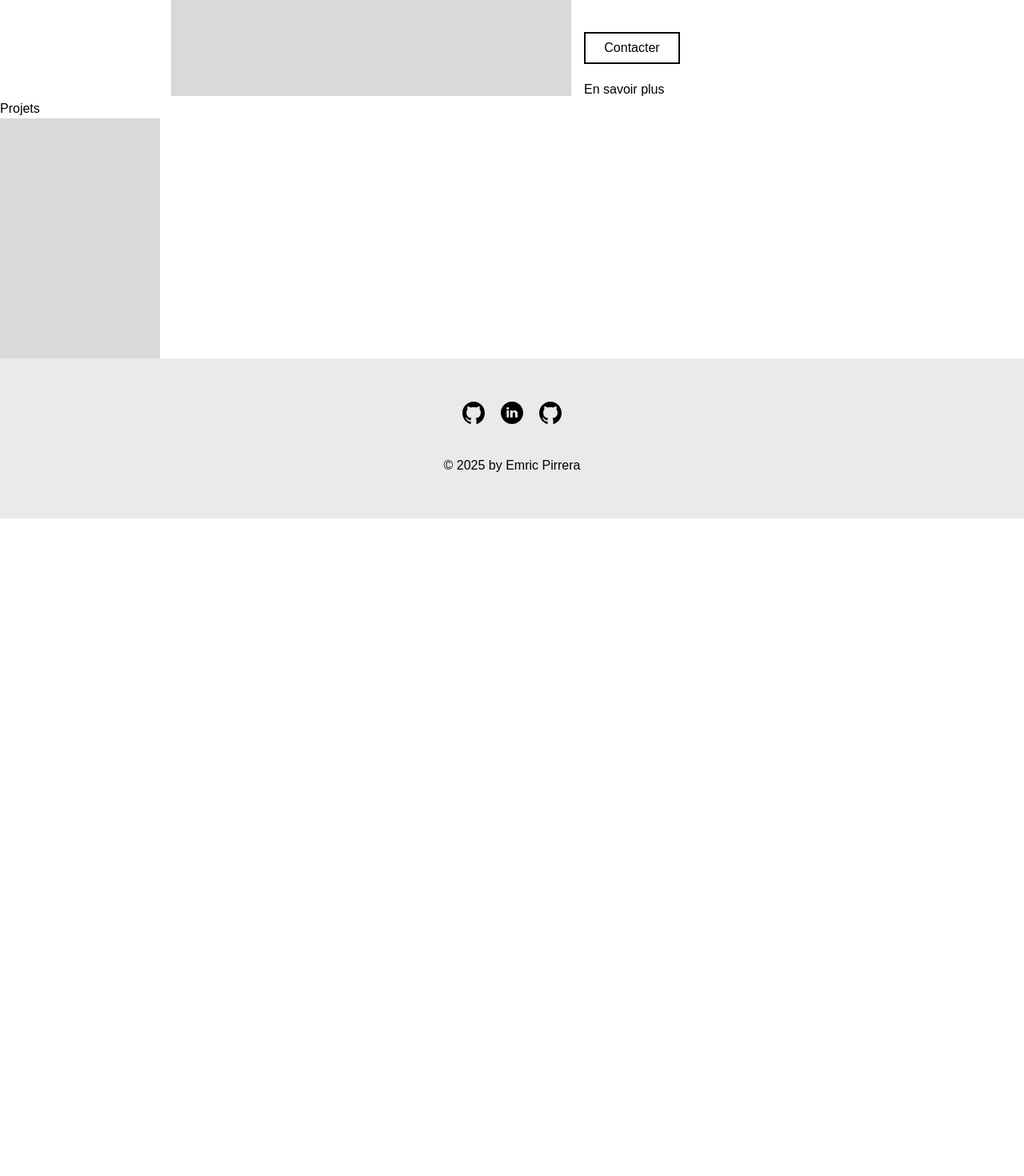
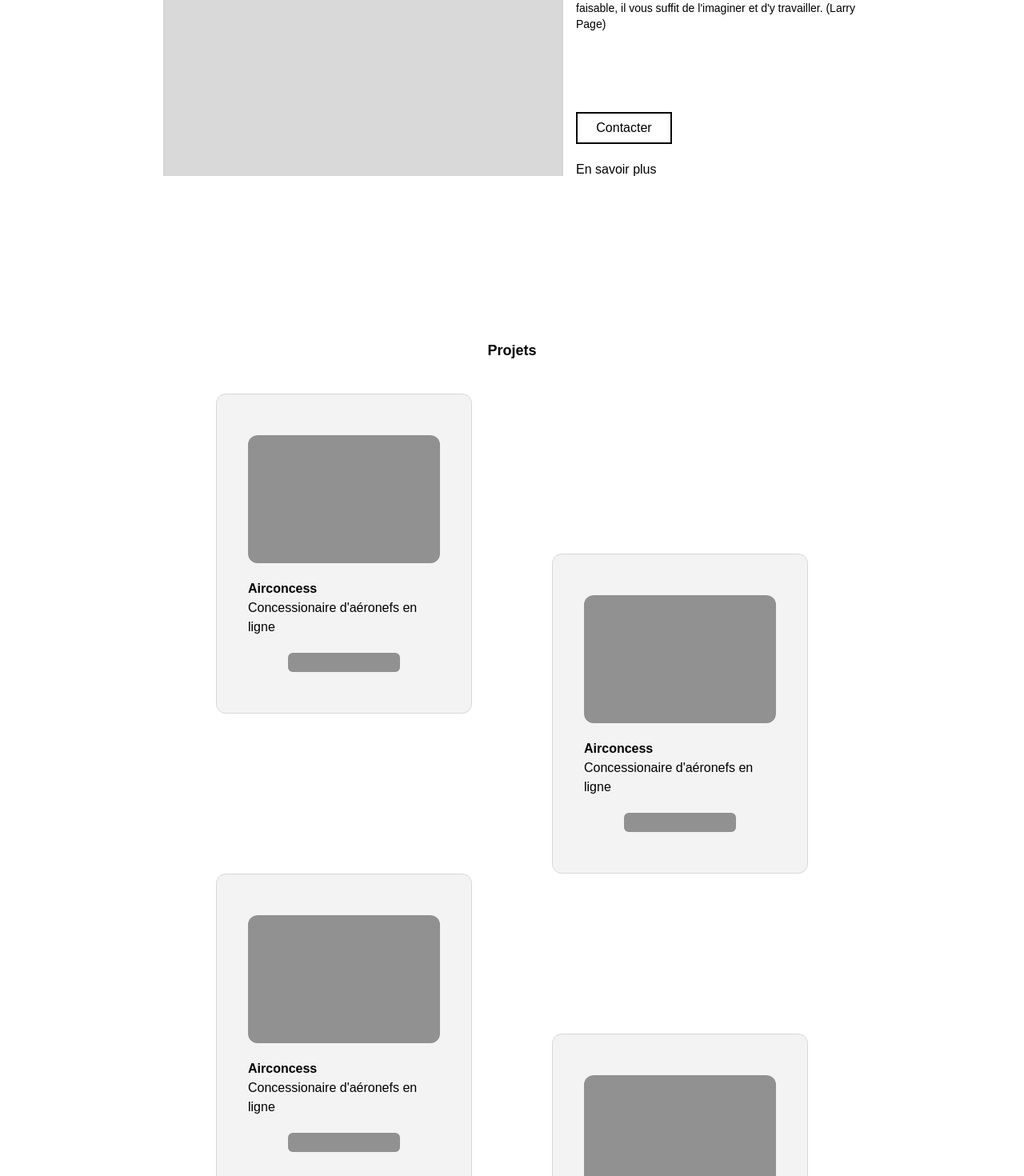
Before and after one commit to MricP/Portfolio, a Vue app: page / in a window 1280 px wide. Shown: the part 300-1770 px from the top of the page at 80% size. Before the commit the page ends 948 px from the top, so only its background shows below. Built offline with nearby package versions, Linux system fonts and the light colour scheme; the HTML template or start-up script is replaced by a standard one; a web font is replaced by a local one.

Commit message:
feat() -> project

```diff
--- a/src/components/Footer.vue
+++ b/src/components/Footer.vue
@@ -1,5 +1,5 @@
 <template>
-    <div class="w-100% h-50 bg-[#EAEAEA] flex flex-col justify-center align-center gap-10">
+    <div class="w-100% h-50 bg-[#EAEAEA] flex flex-col justify-center align-center gap-10 mt-20">
             <div class="flex align-center justify-center gap-5">
                 <a href="https://github.com/MricP"><img class="h-7 w-7" src="../assets/images/github.svg" alt="logo github"></a>
                 <a href="https://www.linkedin.com/in/emric-pirrera-4925aa296/" target="_blank"><img class="h-7 w-7" src="../assets/images/linkedin.svg" alt="logo linkedin"></a>
--- a/src/components/ProjectContainer.vue
+++ b/src/components/ProjectContainer.vue
@@ -2,8 +2,13 @@
 
 </script>
 <template>
-    <div class="w-50 h-75 bg-[#d9d9d9]">
-
+    <div class="w-80 h-100 bg-[#d9d9d950] rounded-xl border-1 border-[#d9d9d9] flex flex-col justify-center items-center gap-5">
+        <div class="bg-[#595959a0] w-60 h-40 rounded-xl"></div>
+        <div>
+            <h2 class="font-bold">Airconcess</h2>
+            <p class="w-60">Concessionaire d'aéronefs en ligne</p>
+        </div>
+        <div class="w-35 h-6 bg-[#595959a0] rounded-md"></div>
     </div>
 </template>
 
--- a/src/views/HomeView.vue
+++ b/src/views/HomeView.vue
@@ -5,8 +5,8 @@ import ProjectContainer from '../components/ProjectContainer.vue';
 </script>
 
 <template>
-    <main class="w-100%">
-        <div class="flex flex-col md:flex-row justify-center mt-35 ml-4 sm:mt-15 sm:ml-5sm:mr-5 md:ml-6 gap-4">
+    <main class="w-100% mt-40">
+        <div class="flex flex-col md:flex-row justify-center mt-35 ml-4 sm:mt-15 sm:ml-5 sm:mr-5 md:ml-6 gap-4">
             <div class="w-full sm:w-1/2 lg:w-[500px] h-90 bg-[#D9D9D9] shadow-inner"></div>
                 <div class="flex flex-col space-y-20 gap-5 items-left lg:md:w-100% w-90">
                 <div class="flex flex-col space-y-5 items-left lg:md:w-100% w-90 ">
@@ -23,9 +23,21 @@ import ProjectContainer from '../components/ProjectContainer.vue';
             </div>
         </div>
         <!-- Project section -->
+        <div class="mt-50 flex flex-col justify-center items-center gap-10">
+            <h3 class="font-bold text-lg text-left w-100%">Projets</h3>
+            <div class="flex flex-col ">
+                <div class="flex flex-row gap-25 ">
+                    <ProjectContainer></ProjectContainer>
+                    <ProjectContainer class="mt-50"></ProjectContainer>
+                </div>
+                <div class="flex flex-row gap-25 ">
+                    <ProjectContainer></ProjectContainer>
+                    <ProjectContainer class="mt-50"></ProjectContainer>
+                </div>
+            </div>
 
-        <h3>Projets</h3>
-        <ProjectContainer></ProjectContainer>
+        </div>
+
     </main>
 </template>
 <style scoped>
```
